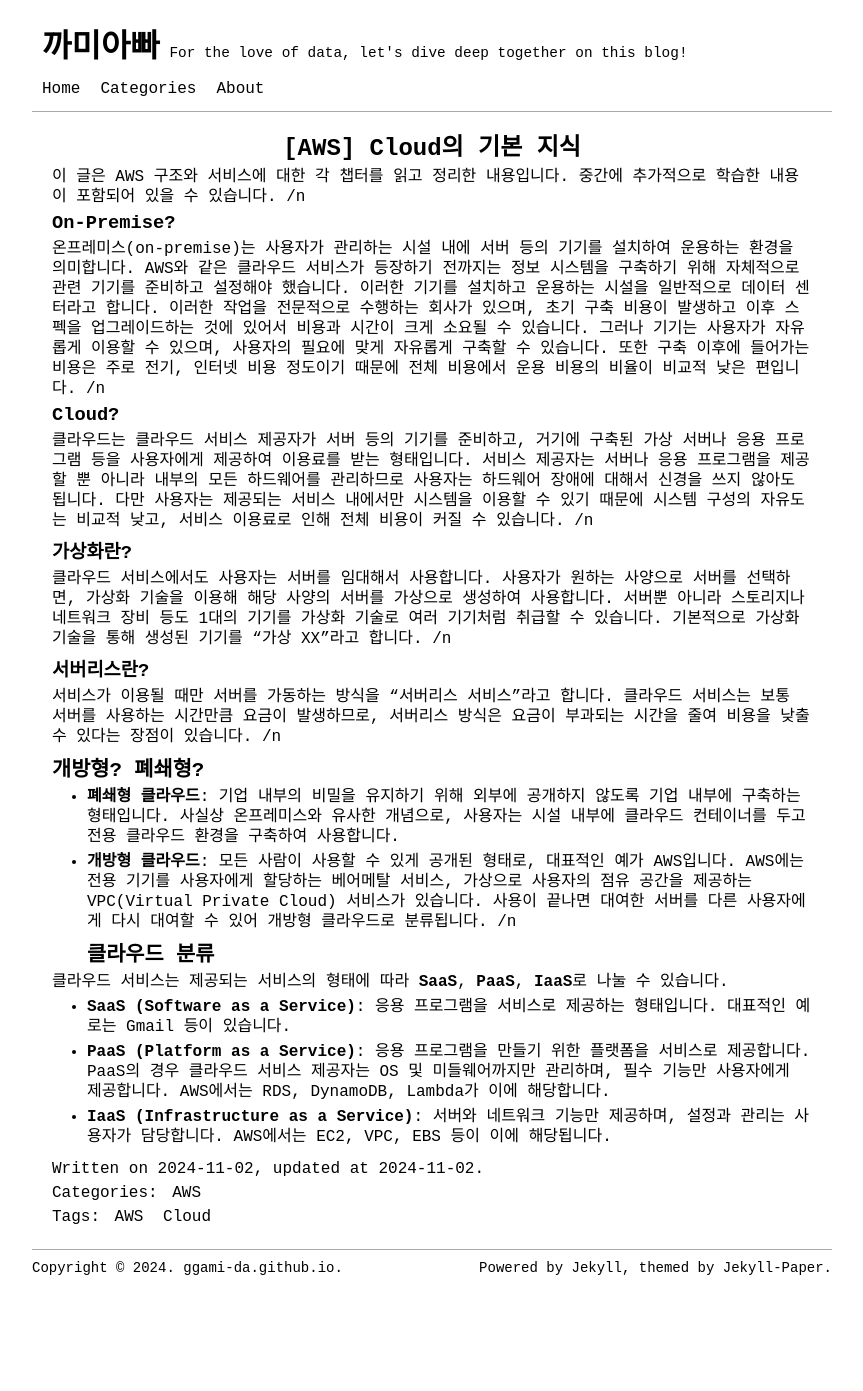
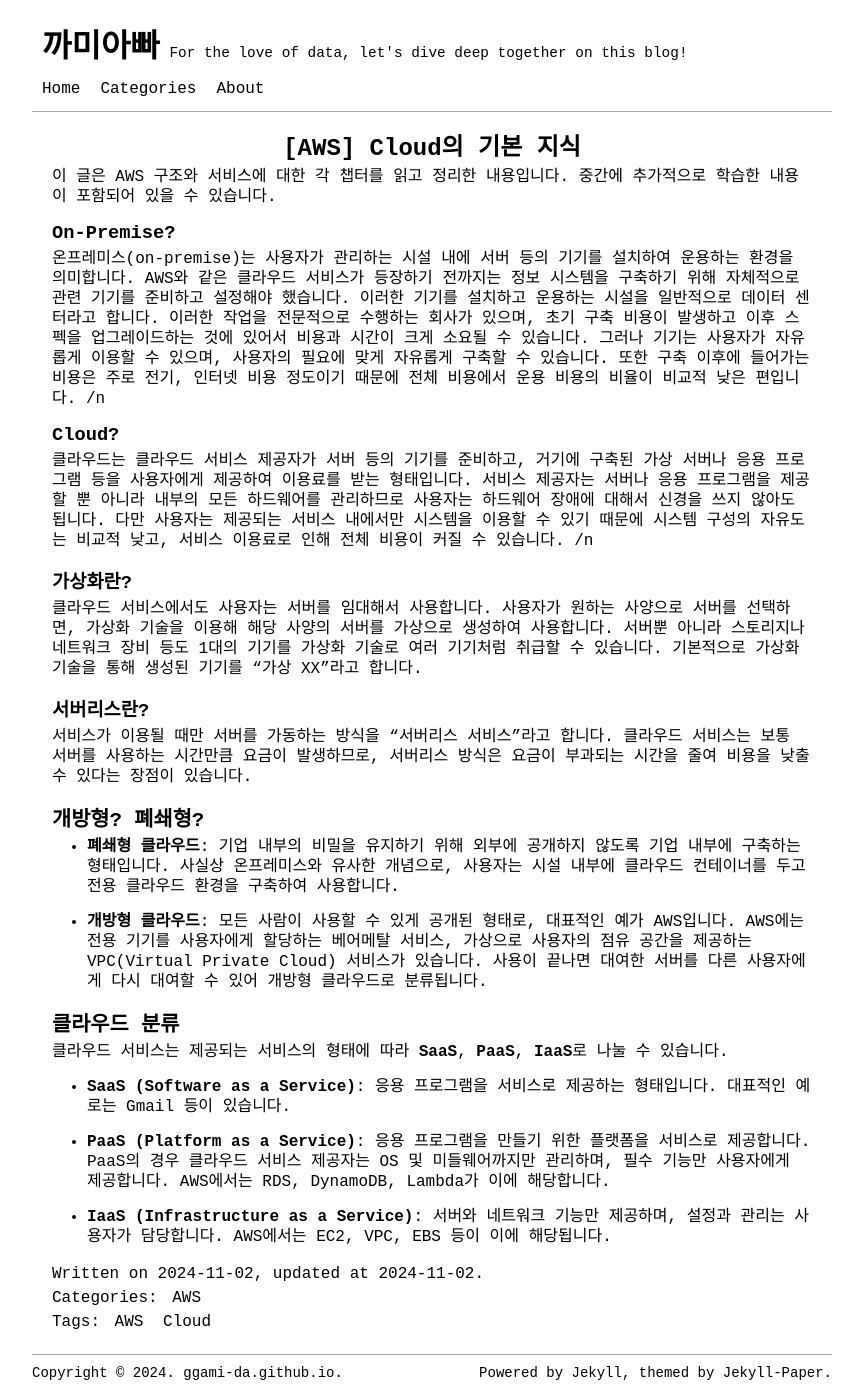
Before and after one commit to ggami-da/ggami-da.github.io, a Jekyll site: the page built from _posts/2024-11-02-aws-cloud-basic.md, in a window 1280 px wide. Shown: the whole page, without its empty margins (208-1071 px from the left). Built offline with Jekyll 4.4.1, drawn with Linux system fonts in a browser that asks for light colours; before the commit the page ends 1286 px from its top, so only the background shows below that.

```diff
--- a/_posts/2024-11-02-aws-cloud-basic.md
+++ b/_posts/2024-11-02-aws-cloud-basic.md
@@ -10,7 +10,7 @@ tags: [AWS, Cloud]
 {: .box-success}
 이 글은 AWS 구조와 서비스에 대한 각 챕터를 읽고 정리한 내용입니다.
 중간에 추가적으로 학습한 내용이 포함되어 있을 수 있습니다.
-/n
+
 ### On-Premise?
 
 온프레미스(on-premise)는 사용자가 관리하는 시설 내에 서버 등의 기기를 설치하여 운용하는 환경을 의미합니다.
@@ -31,18 +31,18 @@ AWS와 같은 클라우드 서비스가 등장하기 전까지는 정보 시스
 클라우드 서비스에서도 사용자는 서버를 임대해서 사용합니다.
 사용자가 원하는 사양으로 서버를 선택하면, 가상화 기술을 이용해 해당 사양의 서버를 가상으로 생성하여 사용합니다.
 서버뿐 아니라 스토리지나 네트워크 장비 등도 1대의 기기를 가상화 기술로 여러 기기처럼 취급할 수 있습니다. 기본적으로 가상화 기술을 통해 생성된 기기를 "가상 XX"라고 합니다.
-/n
+
 ### 서버리스란?
 
 서비스가 이용될 때만 서버를 가동하는 방식을 "서버리스 서비스"라고 합니다.
 클라우드 서비스는 보통 서버를 사용하는 시간만큼 요금이 발생하므로, 서버리스 방식은 요금이 부과되는 시간을 줄여 비용을 낮출 수 있다는 장점이 있습니다.
-/n
+
 ## 개방형? 폐쇄형?
 
 - **폐쇄형 클라우드**: 기업 내부의 비밀을 유지하기 위해 외부에 공개하지 않도록 기업 내부에 구축하는 형태입니다. 사실상 온프레미스와 유사한 개념으로, 사용자는 시설 내부에 클라우드 컨테이너를 두고 전용 클라우드 환경을 구축하여 사용합니다.
 
 - **개방형 클라우드**: 모든 사람이 사용할 수 있게 공개된 형태로, 대표적인 예가 AWS입니다. AWS에는 전용 기기를 사용자에게 할당하는 베어메탈 서비스, 가상으로 사용자의 점유 공간을 제공하는 VPC(Virtual Private Cloud) 서비스가 있습니다. 사용이 끝나면 대여한 서버를 다른 사용자에게 다시 대여할 수 있어 개방형 클라우드로 분류됩니다.
-/n
+
 ## 클라우드 분류
 
 클라우드 서비스는 제공되는 서비스의 형태에 따라 **SaaS**, **PaaS**, **IaaS**로 나눌 수 있습니다.
--- a/_sass/reset.scss
+++ b/_sass/reset.scss
@@ -49,7 +49,7 @@ ol, ul {
 }
 
 p {
-  margin-bottom: 5px;
+  margin-bottom: 15px;
 }
 
 table {
```
